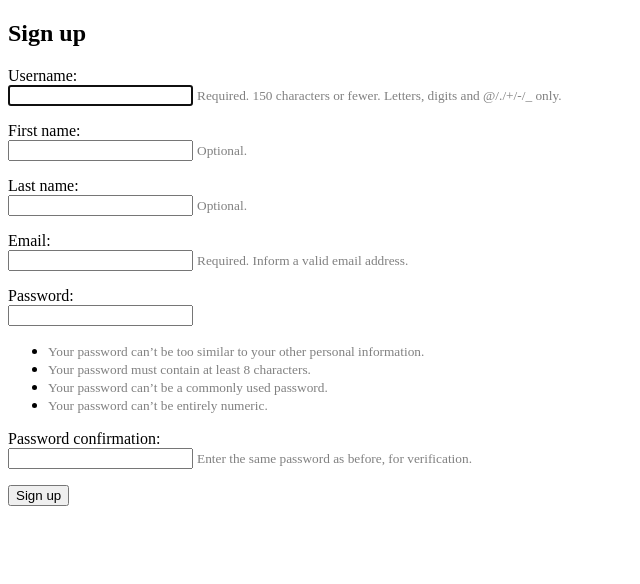
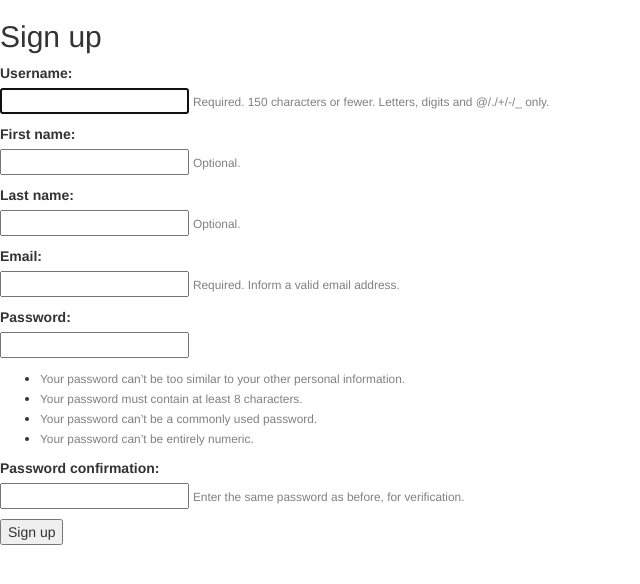
Before and after one commit to krishnanunnir/ww3, a Django app: page /signup/ in a window 1280 px wide. Shown: the top 584 px of the page, without its empty margins (0-640 px from the left). Run offline with Django 3.2, Linux system fonts and the light colour scheme; some libraries are stand-ins or nearby versions.

Commit message:
Fixed template blocking

```diff
--- a/compiler/compiling_page.html
+++ b/compiler/compiling_page.html
@@ -1,3 +1,4 @@
+{% extends generic_base.html %}
 {% block title%}Compile Program{%endblock%}
 {% block content%}
 
--- a/templates/base_generic.html
+++ b/templates/base_generic.html
@@ -2,6 +2,10 @@
 <html lang="en">
 <head>
   <title>{% block title %}Code Wars{% endblock %}</title>
+  <link rel="stylesheet" href="//maxcdn.bootstrapcdn.com/bootstrap/3.2.0/css/bootstrap.min.css">
+  <link rel="stylesheet" href="//maxcdn.bootstrapcdn.com/bootstrap/3.2.0/css/bootstrap-theme.min.css">
+
+  {%block design%}{%endblock%}
 </head>
 
 <body>
```
Also changed, not shown: db.sqlite3.
